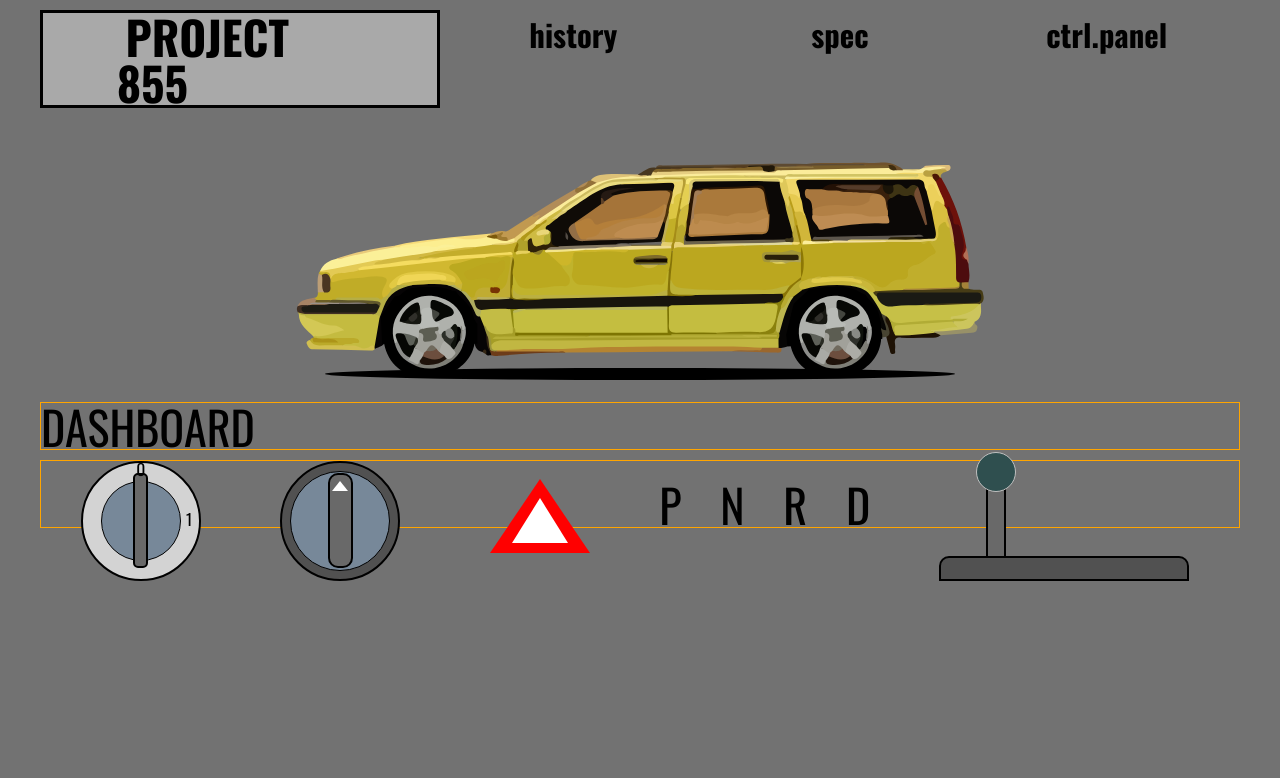
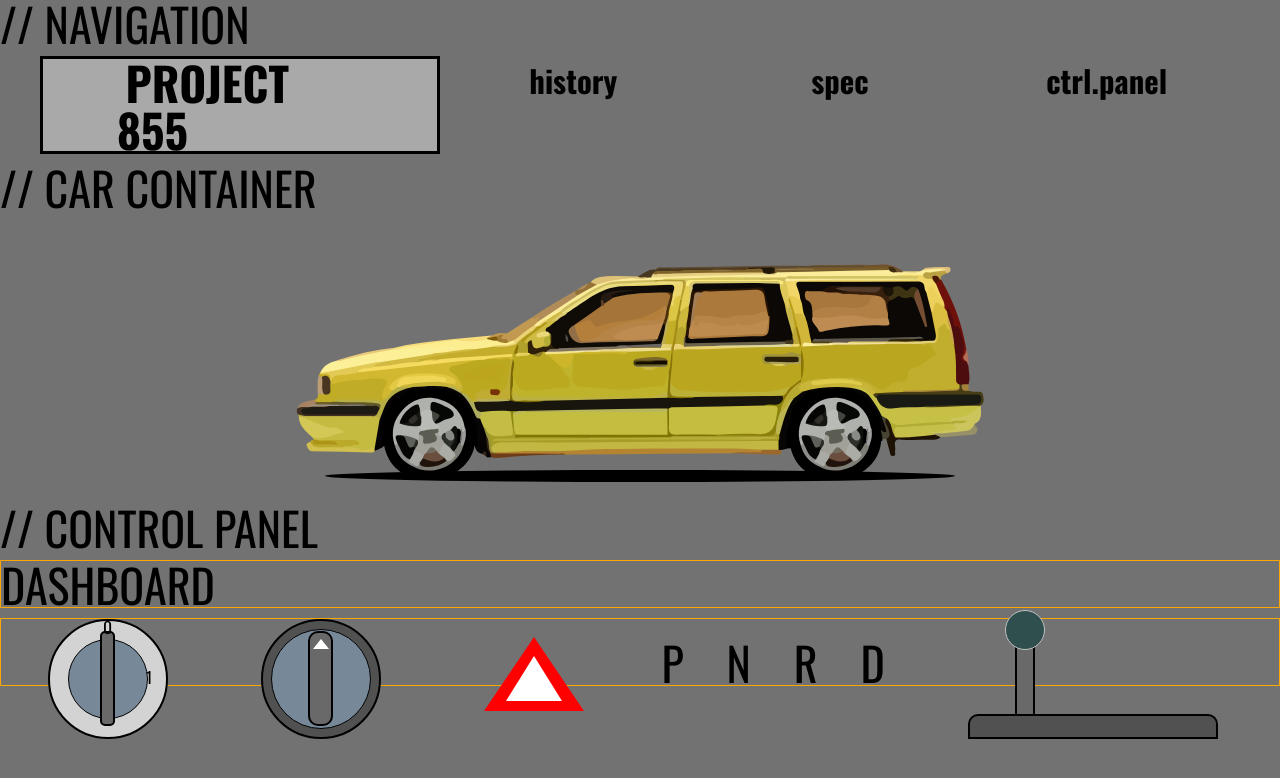
Before and after one commit to kubasiw/project855, a website: page index.html in a window 1280 px wide. Drawn offline with nearby package versions, Linux system fonts and the light colour scheme.

Commit message:
html code looks better now

```diff
--- a/index.html
+++ b/index.html
@@ -8,6 +8,8 @@
     <link rel="stylesheet" href="css/style.css">
 </head>
 <body>
+
+   // NAVIGATION
     <section class="main-container">
         <header>
            <div class="row">
@@ -25,7 +27,11 @@
                 </div>
             </div>
         </header>
-        <section class="main">
+    </section>
+
+    // CAR CONTAINER
+
+    <section class="main-container">
        <div class="row flex just-center">
             <div class="volvoBox col-7">
                 <svg version="1.1" id="body" xmlns="http://www.w3.org/2000/svg" xmlns:xlink="http://www.w3.org/1999/xlink" x="0px" y="0px"
@@ -847,6 +853,9 @@
             </div>
         </div>
     </section>
+
+    // CONTROL PANEL
+
     <section class="ctrlPanel">
         <div class="row">
             <div class="col-12 help-border">
@@ -896,7 +905,6 @@
             </div>
         </div>
     </section>
-    </section>
 </body>
 <script src="bower_components/jquery/dist/jquery.min.js"></script>
 <script src="js/app.js"></script>
```
Lines whose indentation alone changed are shown as unchanged.
